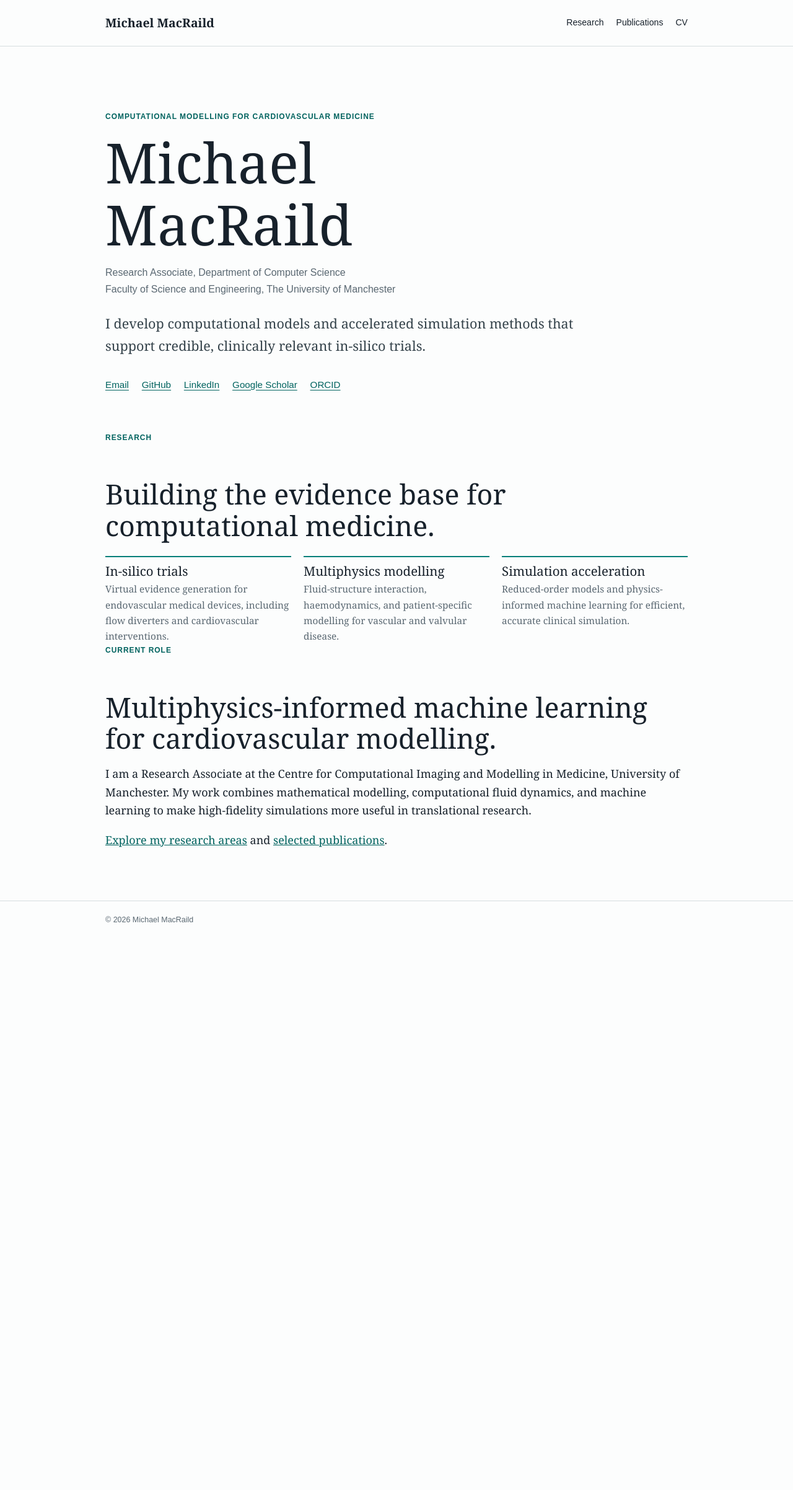
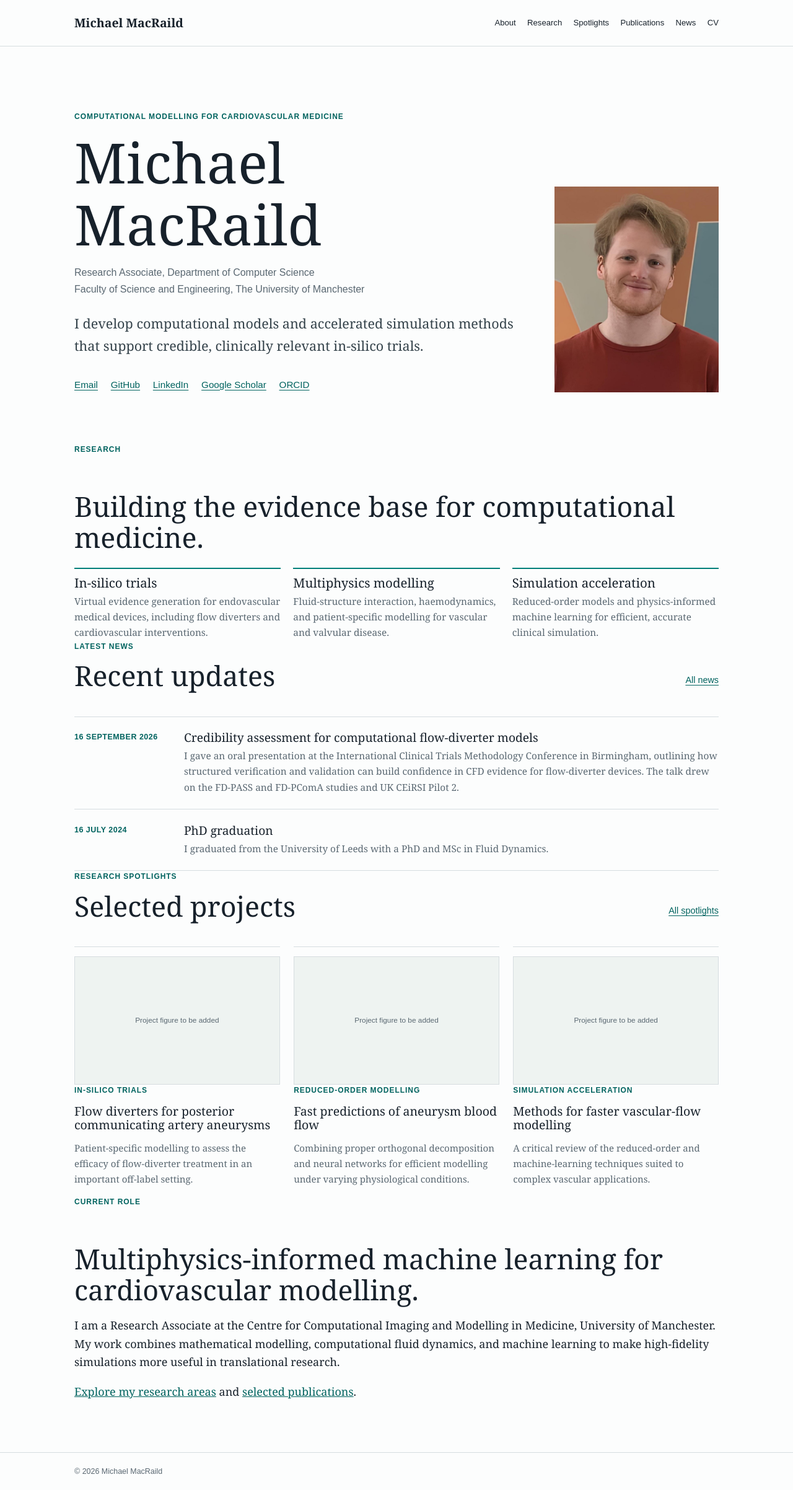
Before and after one commit to michaelmacraild/michaelmacraild.github.io, a Jekyll site: the page built from index.md, in a window 1280 px wide. Shown: the whole page at 62% size. Built offline with Jekyll 4.4.1, drawn with Linux system fonts in a browser that asks for light colours; before the commit the page ends 1514 px from its top, so only the background shows below that.

Commit message:
Add photo, update layout, add info

```diff
--- a/_layouts/default.html
+++ b/_layouts/default.html
@@ -12,8 +12,11 @@
       <div class="shell navigation">
         <a class="wordmark" href="{{ '/' | relative_url }}">Michael MacRaild</a>
         <nav aria-label="Primary navigation">
+          <a href="{{ '/about/' | relative_url }}">About</a>
           <a href="{{ '/research/' | relative_url }}">Research</a>
+          <a href="{{ '/spotlights/' | relative_url }}">Spotlights</a>
           <a href="{{ '/publications/' | relative_url }}">Publications</a>
+          <a href="{{ '/news/' | relative_url }}">News</a>
           <a href="{{ '/cv/' | relative_url }}">CV</a>
         </nav>
       </div>
--- a/assets/css/style.scss
+++ b/assets/css/style.scss
@@ -23,7 +23,7 @@ body {
   line-height: 1.65;
 }
 
-.shell { width: min(100% - 3rem, 940px); margin: 0 auto; }
+.shell { width: min(100% - 3rem, 1040px); margin: 0 auto; }
 
 .site-header { border-bottom: 1px solid var(--line); }
 
@@ -40,9 +40,9 @@ body {
   text-decoration: none;
 }
 
-.wordmark { font-size: 1.22rem; font-weight: bold; }
+.wordmark { font-size: 1.22rem; font-weight: bold; white-space: nowrap; }
 
-nav { display: flex; gap: 1.25rem; font-family: Arial, sans-serif; font-size: .88rem; }
+nav { display: flex; gap: 1.15rem; font-family: Arial, sans-serif; font-size: .82rem; }
 
 nav a:hover, .wordmark:hover, a { color: var(--accent-dark); }
 
@@ -58,7 +58,9 @@ main { min-height: calc(100vh - 144px); padding: 5rem 0 4rem; }
   text-transform: uppercase;
 }
 
-.hero { max-width: 860px; padding: 1.5rem 0 4rem; }
+.hero { display: grid; grid-template-columns: minmax(0, 1fr) 265px; gap: 4rem; align-items: end; padding: 1.5rem 0 5.2rem; }
+.hero-copy { max-width: 730px; }
+.hero-portrait, .portrait { display: block; width: 100%; aspect-ratio: 4 / 5; object-fit: cover; background: #edf1ef; }
 
 h1, h2, h3 { color: var(--ink); font-weight: normal; line-height: 1.12; }
 h1 { margin: 0; font-size: clamp(2.7rem, 7vw, 5.8rem); }
@@ -68,12 +70,39 @@ h3 { margin: 0 0 .35rem; font-size: 1.28rem; }
 .lead { max-width: 760px; margin: 1.5rem 0 0; color: #35434b; font-size: 1.35rem; }
 .role { margin: 1rem 0 0; color: var(--muted); font-family: Arial, sans-serif; font-size: 1rem; }
 
+.about-intro { display: grid; grid-template-columns: 220px minmax(0, 1fr); gap: 2.25rem; align-items: start; margin: 2rem 0 1rem; }
+.about-intro .lead { margin-top: 0; }
+
 .links { display: flex; flex-wrap: wrap; gap: .65rem 1.3rem; margin: 2rem 0 0; font-family: Arial, sans-serif; font-size: .95rem; }
 .links a { text-underline-offset: .2em; }
 
 .research-grid { display: grid; grid-template-columns: repeat(3, 1fr); gap: 1.25rem; margin-top: 1.5rem; }
 .research-grid article { border-top: 2px solid var(--accent); padding-top: .7rem; }
 .research-grid p, .item-meta { margin: 0; color: var(--muted); font-size: .96rem; }
+
+.section-heading { display: flex; align-items: end; justify-content: space-between; gap: 2rem; }
+.section-heading h2 { margin-top: 0; }
+.section-heading > a { margin-bottom: 1.35rem; font-family: Arial, sans-serif; font-size: .9rem; text-underline-offset: .2em; }
+
+.news-list { list-style: none; margin: 1.5rem 0 0; padding: 0; }
+.news-list li { display: grid; grid-template-columns: 145px minmax(0, 1fr); gap: 2rem; border-top: 1px solid var(--line); padding: 1.4rem 0; }
+.news-list li:last-child { border-bottom: 1px solid var(--line); }
+.news-list time { color: var(--accent-dark); font-family: Arial, sans-serif; font-size: .78rem; font-weight: bold; letter-spacing: .04em; text-transform: uppercase; }
+.news-list h2, .news-list h3 { margin: 0 0 .4rem; }
+.news-list h2 { font-size: 1.65rem; }
+.news-list h3 { font-size: 1.2rem; }
+.news-list p { margin: 0; color: var(--muted); font-size: .96rem; }
+.news-list p + p { margin-top: .8rem; }
+.news-list-full { margin-top: 2.5rem; }
+
+.spotlight-grid { display: grid; grid-template-columns: repeat(3, 1fr); gap: 1.4rem; margin-top: 1.5rem; }
+.spotlight-grid article { border-top: 1px solid var(--line); padding-top: .9rem; }
+.spotlight-grid h3 { font-size: 1.22rem; }
+.spotlight-grid p:not(.section-label) { color: var(--muted); font-size: .94rem; }
+.figure-placeholder { display: grid; aspect-ratio: 16 / 10; place-items: center; border: 1px solid var(--line); background: #eef3f1; color: var(--muted); font-family: Arial, sans-serif; font-size: .74rem; text-align: center; }
+.figure-placeholder-wide { aspect-ratio: 16 / 9; }
+.spotlight-detail { display: grid; grid-template-columns: minmax(280px, .85fr) minmax(0, 1.15fr); gap: 2.4rem; border-top: 1px solid var(--line); margin-top: 3.5rem; padding-top: 1.6rem; }
+.spotlight-detail h2 { margin-top: 0; font-size: 2rem; }
 
 .item-list { list-style: none; margin: 1.5rem 0; padding: 0; }
 .item-list li { border-top: 1px solid var(--line); padding: 1.35rem 0; }
@@ -87,7 +116,16 @@ h3 { margin: 0 0 .35rem; font-size: 1.28rem; }
   body { font-size: 17px; }
   .shell { width: min(100% - 2rem, 940px); }
   .navigation { min-height: auto; align-items: flex-start; flex-direction: column; padding: 1.1rem 0; gap: .6rem; }
-  nav { gap: .9rem; }
+  nav { flex-wrap: wrap; gap: .45rem .9rem; }
   main { padding: 3.4rem 0 3rem; }
+  .hero { grid-template-columns: 1fr; gap: 2rem; padding-bottom: 3.6rem; }
+  .hero-portrait { width: min(265px, 100%); }
   .research-grid { grid-template-columns: 1fr; gap: 1.6rem; }
+  .section-heading { align-items: start; flex-direction: column; gap: 0; }
+  .section-heading > a { margin-bottom: 0; }
+  .news-list li { grid-template-columns: 1fr; gap: .4rem; }
+  .spotlight-grid, .spotlight-detail { grid-template-columns: 1fr; }
+  .spotlight-detail { gap: 1.3rem; margin-top: 2.6rem; }
+  .about-intro { grid-template-columns: 1fr; gap: 1.5rem; }
+  .portrait { width: min(220px, 100%); }
 }
--- a/index.md
+++ b/index.md
@@ -3,17 +3,20 @@ layout: default
 ---
 
 <section class="hero">
-  <p class="eyebrow">Computational Modelling for Cardiovascular Medicine</p>
-  <h1>Michael<br>MacRaild</h1>
-  <p class="role">Research Associate, Department of Computer Science<br>Faculty of Science and Engineering, The University of Manchester</p>
-  <p class="lead">I develop computational models and accelerated simulation methods that support credible, clinically relevant in-silico trials.</p>
-  <div class="links">
-    <a href="mailto:michael.macraild@manchester.ac.uk">Email</a>
-    <a href="https://github.com/michaelmacraild">GitHub</a>
-    <a href="https://www.linkedin.com/in/michael-macraild-78b3101bb/">LinkedIn</a>
-    <a href="https://scholar.google.com/citations?user=LOe0B4YAAAAJ&amp;hl=en&amp;oi=ao">Google Scholar</a>
-    <a href="https://orcid.org/0009-0001-3307-743X">ORCID</a>
+  <div class="hero-copy">
+    <p class="eyebrow">Computational Modelling for Cardiovascular Medicine</p>
+    <h1>Michael<br>MacRaild</h1>
+    <p class="role">Research Associate, Department of Computer Science<br>Faculty of Science and Engineering, The University of Manchester</p>
+    <p class="lead">I develop computational models and accelerated simulation methods that support credible, clinically relevant in-silico trials.</p>
+    <div class="links">
+      <a href="mailto:michael.macraild@manchester.ac.uk">Email</a>
+      <a href="https://github.com/michaelmacraild">GitHub</a>
+      <a href="https://www.linkedin.com/in/michael-macraild-78b3101bb/">LinkedIn</a>
+      <a href="https://scholar.google.com/citations?user=LOe0B4YAAAAJ&amp;hl=en&amp;oi=ao">Google Scholar</a>
+      <a href="https://orcid.org/0009-0001-3307-743X">ORCID</a>
+    </div>
   </div>
+  <img class="hero-portrait" src="{{ '/assets/img/profile.jpg' | relative_url }}" alt="Michael MacRaild">
 </section>
 
 <section>
@@ -36,6 +39,35 @@ layout: default
 </section>
 
 <section>
+  <div class="section-heading">
+    <div>
+      <p class="section-label">Latest news</p>
+      <h2>Recent updates</h2>
+    </div>
+    <a href="{{ '/news/' | relative_url }}">All news</a>
+  </div>
+  <ul class="news-list">
+    <li><time datetime="2026-09-16">16 September 2026</time><div><h3>Credibility assessment for computational flow-diverter models</h3><p>I gave an oral presentation at the International Clinical Trials Methodology Conference in Birmingham, outlining how structured verification and validation can build confidence in CFD evidence for flow-diverter devices. The talk drew on the FD-PASS and FD-PComA studies and UK CEiRSI Pilot 2.</p></div></li>
+    <li><time datetime="2024-07-16">16 July 2024</time><div><h3>PhD graduation</h3><p>I graduated from the University of Leeds with a PhD and MSc in Fluid Dynamics.</p></div></li>
+  </ul>
+</section>
+
+<section>
+  <div class="section-heading">
+    <div>
+      <p class="section-label">Research spotlights</p>
+      <h2>Selected projects</h2>
+    </div>
+    <a href="{{ '/spotlights/' | relative_url }}">All spotlights</a>
+  </div>
+  <div class="spotlight-grid">
+    <article><div class="figure-placeholder">Project figure to be added</div><p class="section-label">In-silico trials</p><h3>Flow diverters for posterior communicating artery aneurysms</h3><p>Patient-specific modelling to assess the efficacy of flow-diverter treatment in an important off-label setting.</p></article>
+    <article><div class="figure-placeholder">Project figure to be added</div><p class="section-label">Reduced-order modelling</p><h3>Fast predictions of aneurysm blood flow</h3><p>Combining proper orthogonal decomposition and neural networks for efficient modelling under varying physiological conditions.</p></article>
+    <article><div class="figure-placeholder">Project figure to be added</div><p class="section-label">Simulation acceleration</p><h3>Methods for faster vascular-flow modelling</h3><p>A critical review of the reduced-order and machine-learning techniques suited to complex vascular applications.</p></article>
+  </div>
+</section>
+
+<section>
   <p class="section-label">Current role</p>
   <h2>Multiphysics-informed machine learning for cardiovascular modelling.</h2>
   <p>I am a Research Associate at the Centre for Computational Imaging and Modelling in Medicine, University of Manchester. My work combines mathematical modelling, computational fluid dynamics, and machine learning to make high-fidelity simulations more useful in translational research.</p>
```
Also changed, not shown: about.md (added, +24 -0 lines), news.md (added, +14 -0 lines), spotlights.md (added, +24 -0 lines), assets/img/profile.jpg (added).
